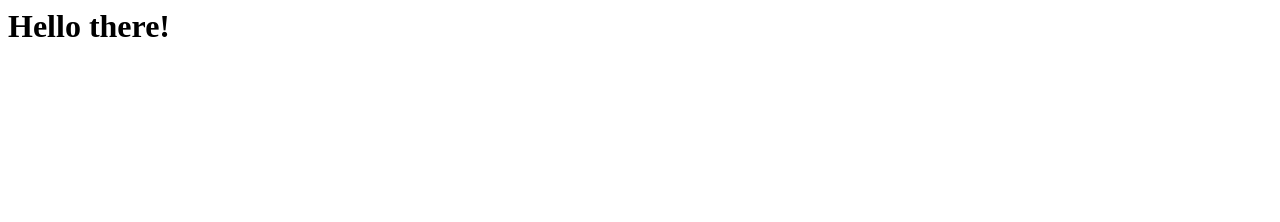
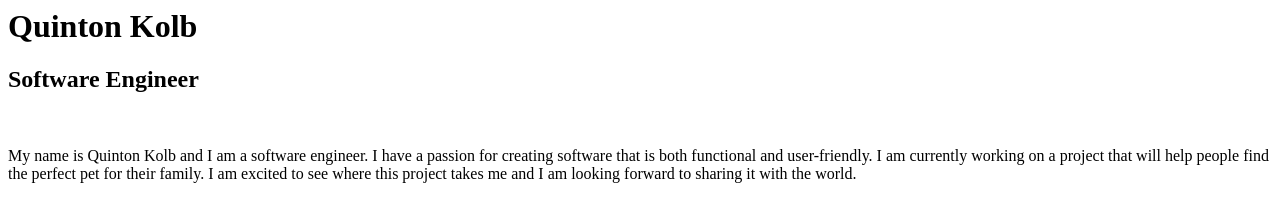
Before and after one commit to QuintonJKolb/QuintonJKolb.github.io, a plain HTML site: page index.html in a window 1280 px wide. Drawn offline with Linux system fonts and the light colour scheme.

Commit message:
Update index.html

```diff
--- a/index.html
+++ b/index.html
@@ -1 +1,4 @@
-<h1>Hello there!</h1>
+<h1>Quinton Kolb</h1>
+<h2>Software Engineer</h2>
+<br>
+<p>My name is Quinton Kolb and I am a software engineer. I have a passion for creating software that is both functional and user-friendly. I am currently working on a project that will help people find the perfect pet for their family. I am excited to see where this project takes me and I am looking forward to sharing it with the world.</p>
```
